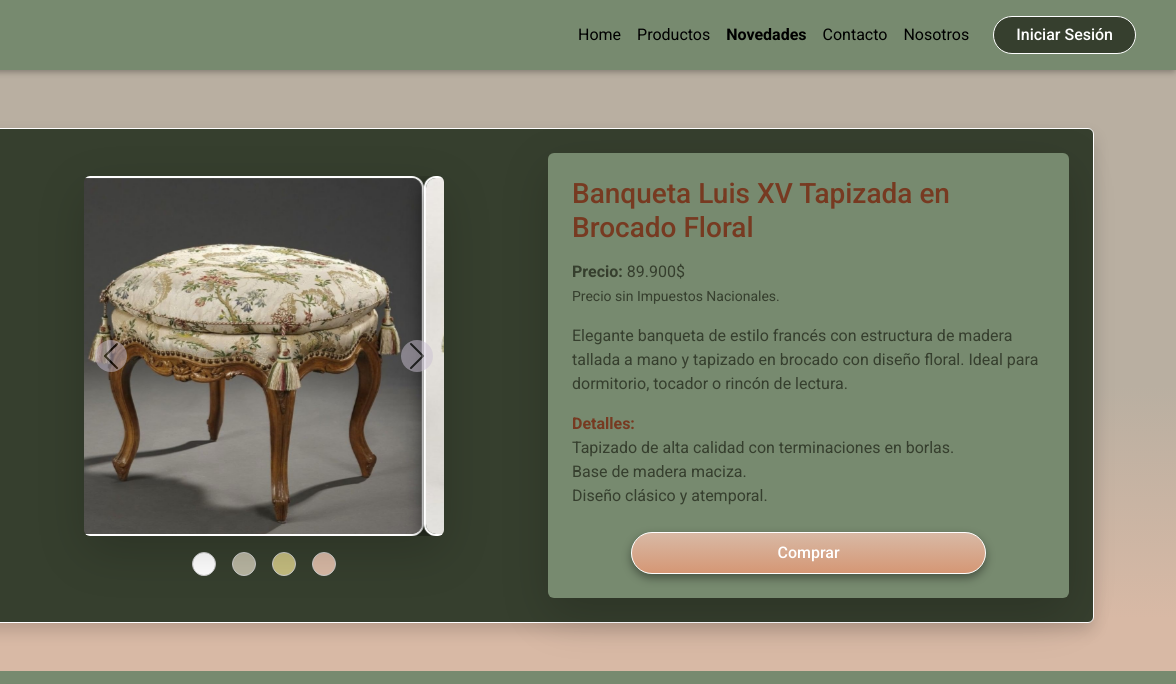
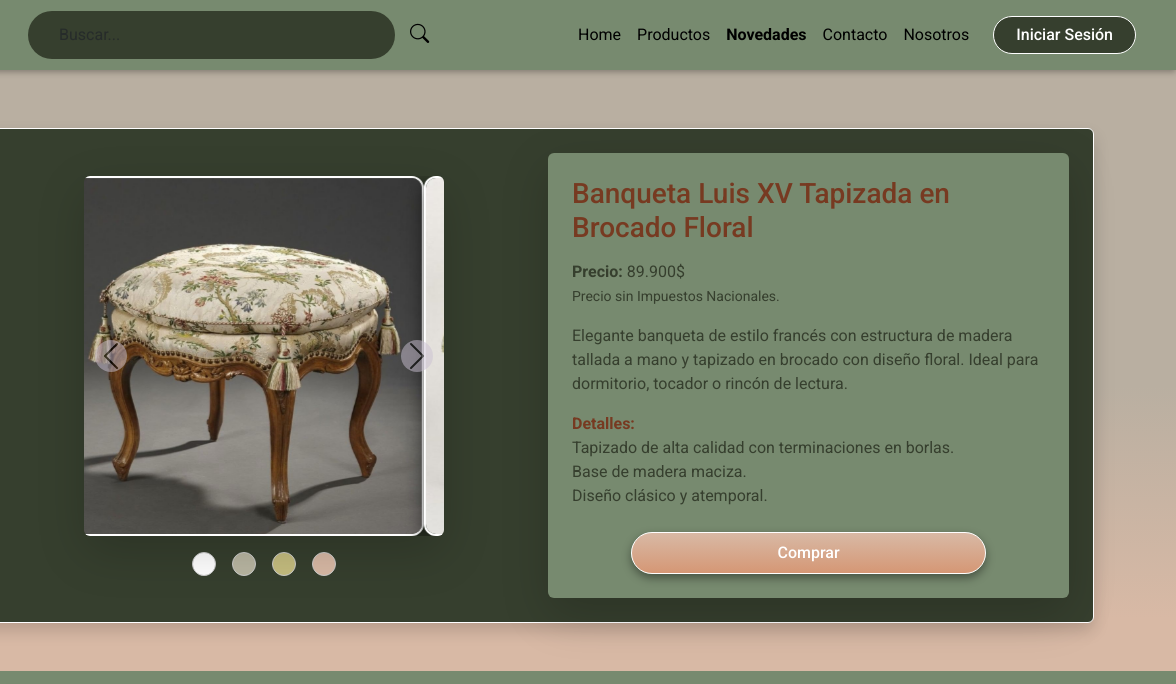
Before and after one commit to AriasLucia/FURNITURE---fabrica-de-muebles, a plain HTML site: page novedades.html in a window 1280 px wide. Shown: the top 684 px of the page, 104-1280 px from the left. Drawn offline with nearby package versions, Linux system fonts and the light colour scheme.

Commit message:
Update novedades.html

```diff
--- a/novedades.html
+++ b/novedades.html
@@ -23,6 +23,13 @@
     <a class="navbar-brand d-flex align-items-center" href="#">
       <img src="imagenes/logo.jpg" class="logo-circular" alt="Logo" width="50" height="50">
     </a>
+
+    <div class="d-flex align-items-center flex-grow-1 mx-3">
+        <form class="d-none d-md-flex search-bar flex-grow-1" role="search">
+          <input class="form-control" type="search" placeholder="Buscar...">
+        </form>
+        <i class="bi bi-search search-icon"></i>
+      </div>
 
 
     <button
```
